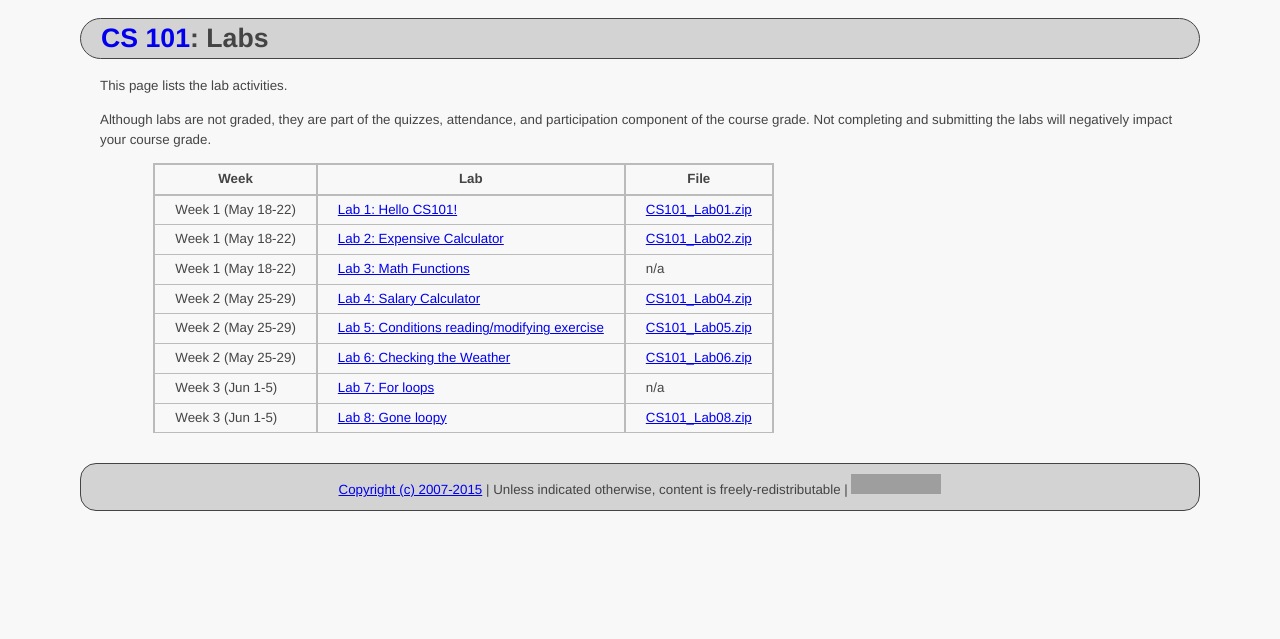
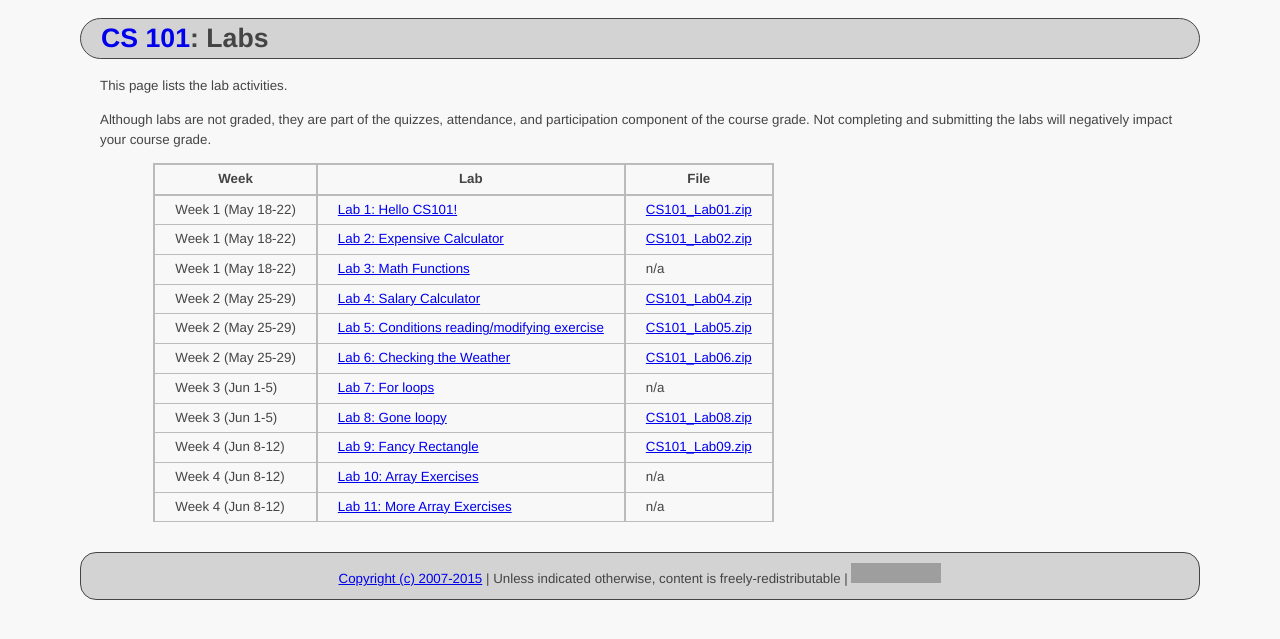
Before and after one commit to ycpcs/cs101-summer2015, a Jekyll site: the page built from labs/index.md, in a window 1280 px wide. Shown: the top 639 px of the page. Built offline with Jekyll 4.4.1, drawn with Linux system fonts in a browser that asks for light colours; Markdown is read by kramdown in place of the engine named in the settings; grey boxes are pictures that could not be loaded.

Commit message:
add week 4 labs
add week 4 labs

```diff
--- a/labs/index.md
+++ b/labs/index.md
@@ -19,11 +19,11 @@ and submitting the labs will negatively impact your course grade.
 > Week 2 (May 25-29) | [Lab 6: Checking the Weather](lab06.html) | [CS101\_Lab06.zip](CS101_Lab06.zip)
 > Week 3 (Jun 1-5)   | [Lab 7: For loops](lab07.html) | n/a
 > Week 3 (Jun 1-5)   | [Lab 8: Gone loopy](lab08.html) | [CS101\_Lab08.zip](CS101_Lab08.zip)
+> Week 4 (Jun 8-12)  | [Lab 9: Fancy Rectangle](lab09.html) | [CS101\_Lab09.zip](CS101_Lab09.zip)
+> Week 4 (Jun 8-12)  | [Lab 10: Array Exercises](lab10.html) | n/a
+> Week 4 (Jun 8-12)  | [Lab 11: More Array Exercises](lab11.html) | n/a
 
 <!--
-> Feb 24th | [Lab 9: Fancy Rectangle](lab09.html) | [CS101\_Lab09.zip](CS101_Lab09.zip)
-> Feb 26th | [Lab 10: Array Exercises](lab10.html) | n/a
-> Mar 10th | [Lab 11: More Array Exercises](lab11.html) | n/a
 > Mar 12th  | [Lab 12: Kitten Pictures](lab12.html) | [CS101\_Lab12.zip](CS101_Lab12.zip)
 > Mar 19th | [Lab 13: Right Triangle](lab13.html) | [CS101\_Lab13.zip](CS101_Lab13.zip)
 > Mar 24th  | [Lab 14: Simple Stats](lab14.html) | [CS101\_Lab14.zip](CS101_Lab14.zip)
```
